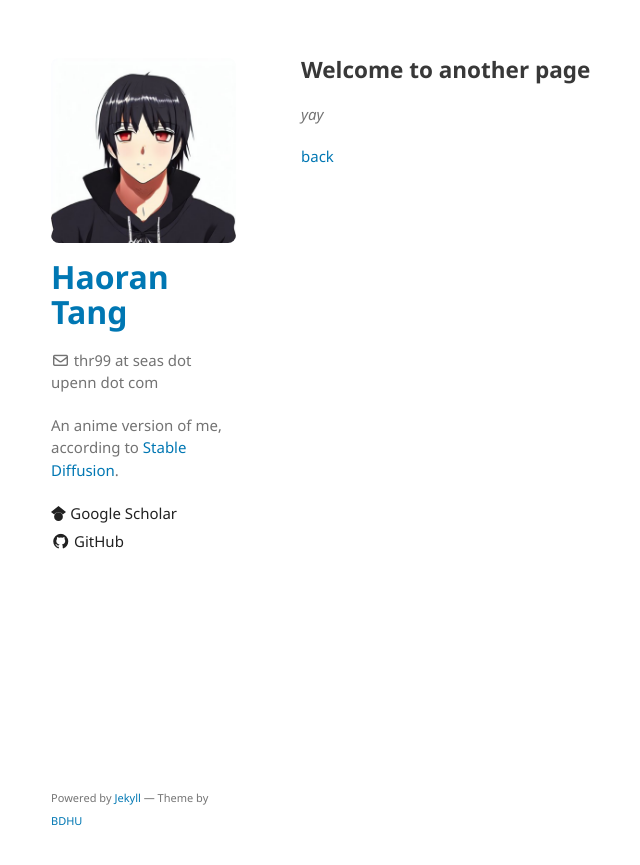
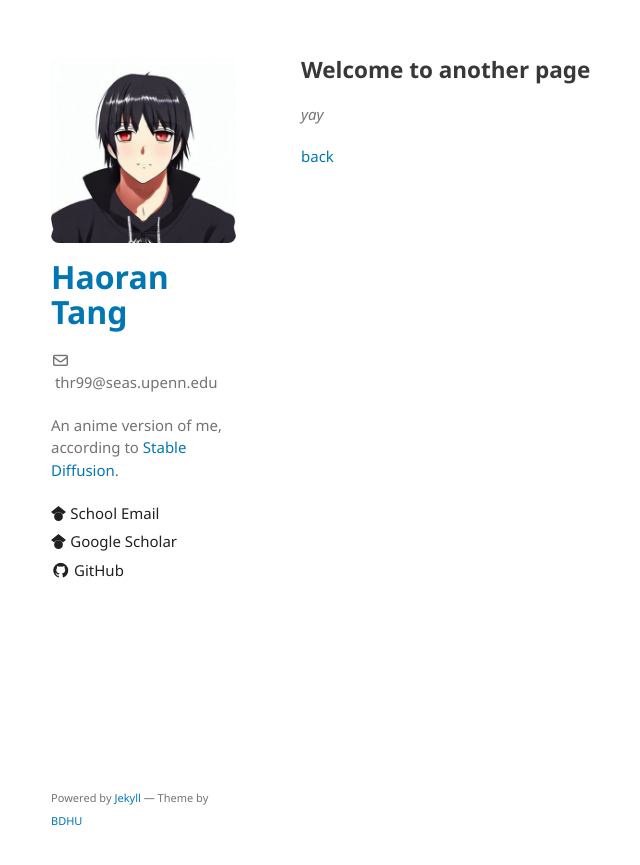
Before and after one commit to HaoranTang/HaoranTang.github.io, a Jekyll site: the page built from another-page.md, in a window 1280 px wide. Shown: the top 865 px of the page, without its empty margins (159-799 px from the left). Built offline with Jekyll 4.4.1, drawn with Linux system fonts in a browser that asks for light colours; our own code applies the rules of GitHub Pages for plain Markdown files.

Commit message:
Update _config.yml

```diff
--- a/_config.yml
+++ b/_config.yml
@@ -1,6 +1,6 @@
 title: Haoran Tang
 logo: /assets/img/diffuse-the-rest-149.png
-email: thr99 at seas dot upenn dot com
+email: thr99@seas.upenn.edu
 description: An anime version of me, according to <a href="https://ommer-lab.com/research/latent-diffusion-models/">Stable Diffusion</a>.
 show_downloads: false
 google_analytics:
@@ -12,21 +12,15 @@ plugins:
 
 # You can find fonts from https://iconify.design or https://fontawesome.com. Below is just an example illustrating how to use custom icons
 sidebar:
+  - name: School Email
+    icon: <svg xmlns="http://www.w3.org/2000/svg" aria-hidden="true" role="img" style="vertical-align:-0.125em;" width="1em" height="1em" preserveAspectRatio="xMidYMid meet" viewBox="0 0 24 24"><path d="M5.242 13.769L0 9.5L12 0l12 9.5l-5.242 4.269C17.548 11.249 14.978 9.5 12 9.5c-2.977 0-5.548 1.748-6.758 4.269zM12 10a7 7 0 1 0 0 14a7 7 0 0 0 0-14z" fill="currentColor"/></svg>
+    link: thr99@seas.upenn.edu
   - name: Google Scholar
     icon: <svg xmlns="http://www.w3.org/2000/svg" aria-hidden="true" role="img" style="vertical-align:-0.125em;" width="1em" height="1em" preserveAspectRatio="xMidYMid meet" viewBox="0 0 24 24"><path d="M5.242 13.769L0 9.5L12 0l12 9.5l-5.242 4.269C17.548 11.249 14.978 9.5 12 9.5c-2.977 0-5.548 1.748-6.758 4.269zM12 10a7 7 0 1 0 0 14a7 7 0 0 0 0-14z" fill="currentColor"/></svg>
     link: https://scholar.google.com/citations?user=7PC01c0AAAAJ&hl
   - name: GitHub
     icon: <i class="fa-brands fa-github"></i>
     link: https://github.com/HaoranTang
-#   - name: Twitter
-#     icon: <svg xmlns="http://www.w3.org/2000/svg" aria-hidden="true" role="img" style="vertical-align:-0.125em;" width="1em" height="1em" preserveAspectRatio="xMidYMid meet" viewBox="0 0 24 24"><g fill="none"><path d="M23.643 4.937c-.835.37-1.732.62-2.675.733a4.67 4.67 0 0 0 2.048-2.578a9.3 9.3 0 0 1-2.958 1.13a4.66 4.66 0 0 0-7.938 4.25a13.229 13.229 0 0 1-9.602-4.868c-.4.69-.63 1.49-.63 2.342A4.66 4.66 0 0 0 3.96 9.824a4.647 4.647 0 0 1-2.11-.583v.06a4.66 4.66 0 0 0 3.737 4.568a4.692 4.692 0 0 1-2.104.08a4.661 4.661 0 0 0 4.352 3.234a9.348 9.348 0 0 1-5.786 1.995a9.5 9.5 0 0 1-1.112-.065a13.175 13.175 0 0 0 7.14 2.093c8.57 0 13.255-7.098 13.255-13.254c0-.2-.005-.402-.014-.602a9.47 9.47 0 0 0 2.323-2.41l.002-.003z" fill="currentColor"/></g></svg>
-#     link: https://twitter.com/BodunHu
-#   - name: Blog
-#     icon: <i class="fa-solid fa-pen"></i>
-#     link: https://www.bodunhu.com/blog/
-#   - name: Project Repository
-#     icon: <svg xmlns="http://www.w3.org/2000/svg" aria-hidden="true" role="img" style="vertical-align:-0.125em;" width="1em" height="1em" preserveAspectRatio="xMidYMid meet" viewBox="0 0 16 16"><g fill="currentColor"><path d="M12.643 15C13.979 15 15 13.845 15 12.5V5H1v7.5C1 13.845 2.021 15 3.357 15h9.286zM5.5 7h5a.5.5 0 0 1 0 1h-5a.5.5 0 0 1 0-1zM.8 1a.8.8 0 0 0-.8.8V3a.8.8 0 0 0 .8.8h14.4A.8.8 0 0 0 16 3V1.8a.8.8 0 0 0-.8-.8H.8z"/></g></svg>
-#     link: https://github.com/BDHU/minimalist
 
 # https://github.com/github/pages-gem/issues/399#issuecomment-301827749
 # When running locally, we run into the following error —
```
